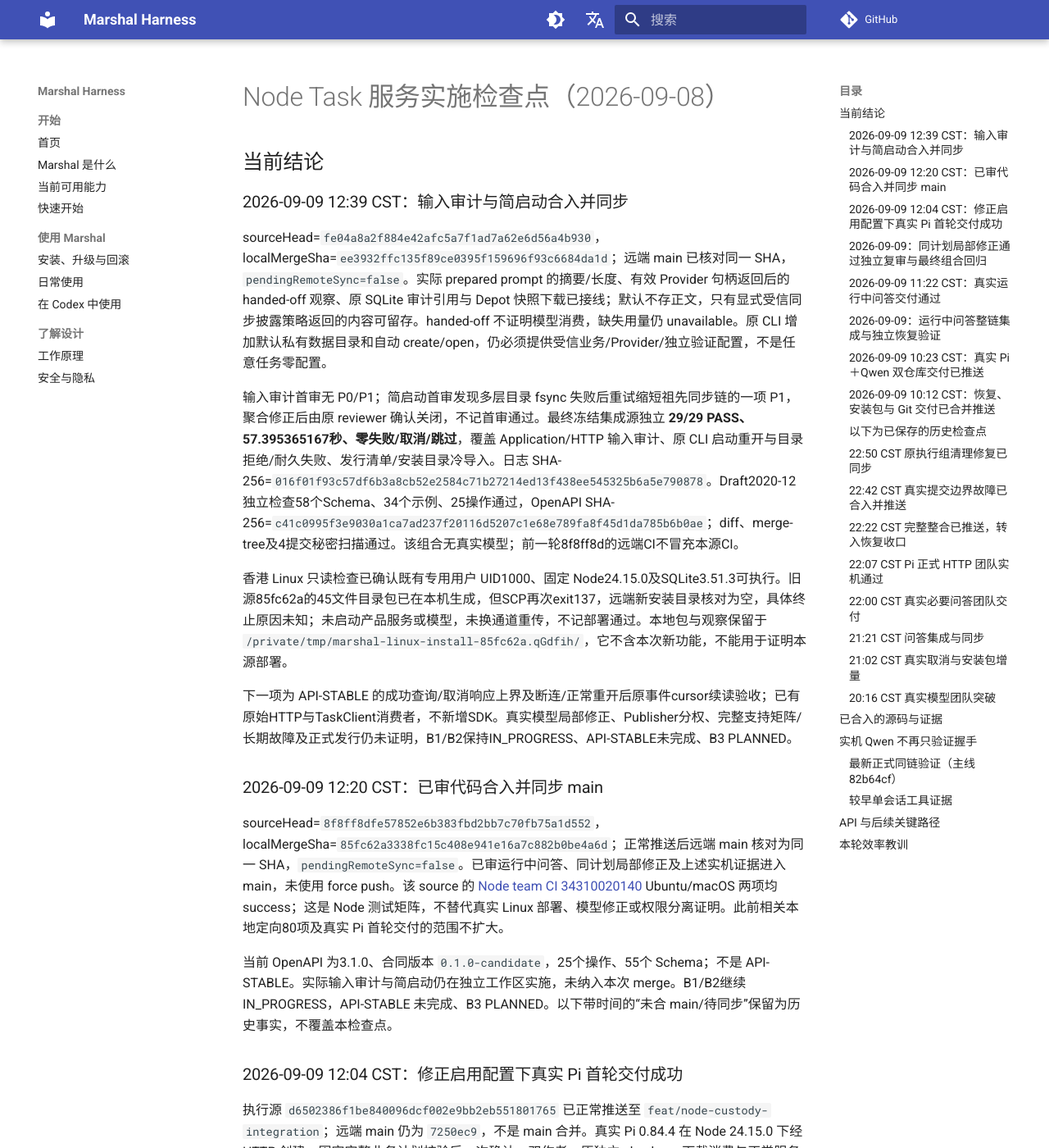
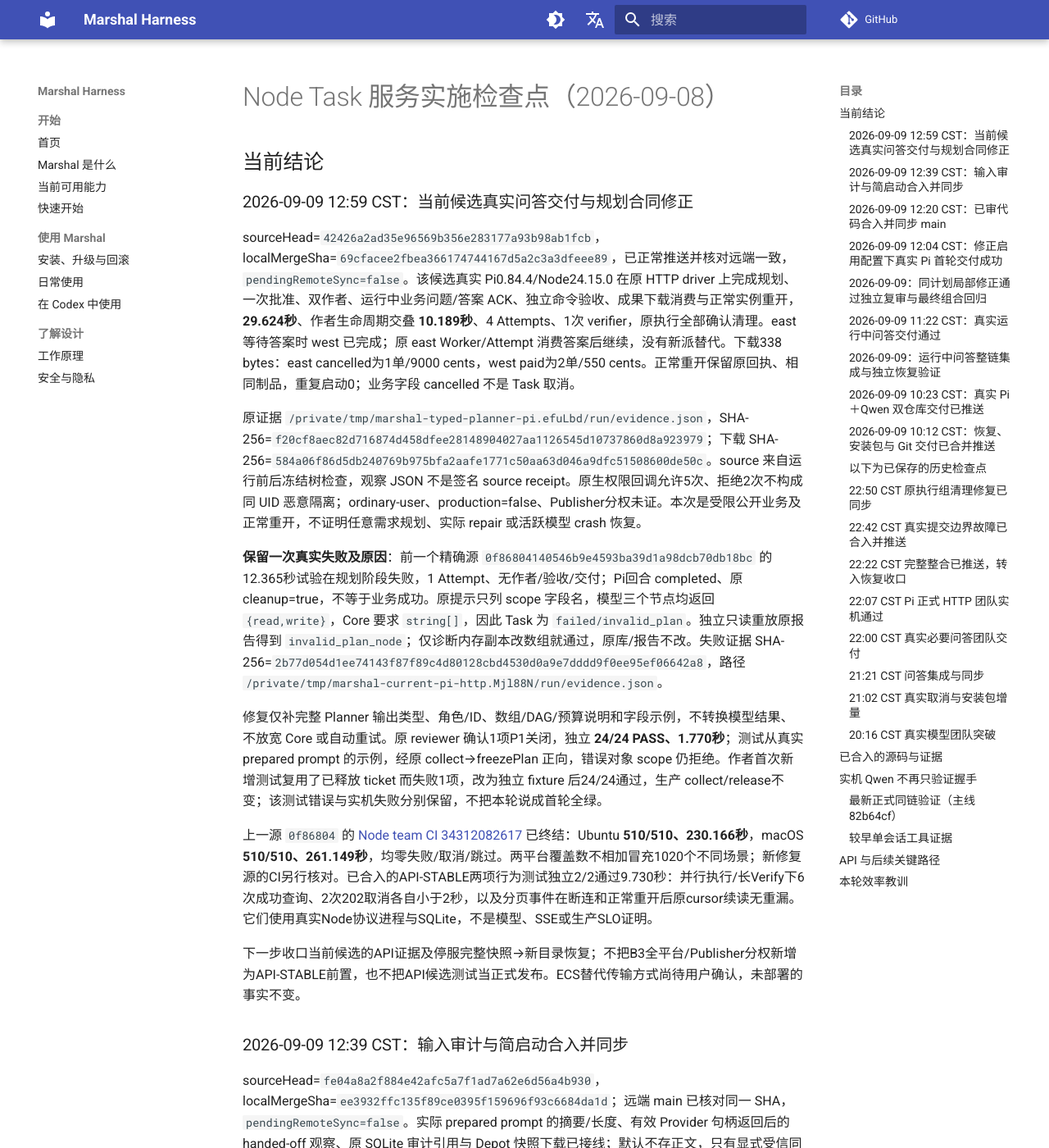
Before and after one commit to chiga0/marshal-harness, an MkDocs documentation site: the page built from docs/node-task-service-status-2026-09-08.md, in a window 1280 px wide and 1400 px high. Shown: the whole window at 82% size. Built offline with MkDocs 1.6.1 and Material for MkDocs 9.7.7, drawn with Linux system fonts in a browser that asks for light colours; comment, search, counter and statistics services are not loaded.

Commit message:
docs: record current API checks and real planner correction evidence

```diff
--- a/docs/node-task-service-status-2026-09-08.md
+++ b/docs/node-task-service-status-2026-09-08.md
@@ -1,6 +1,20 @@
 # Node Task 服务实施检查点（2026-09-08）
 
 ## 当前结论
+
+### 2026-09-09 12:59 CST：当前候选真实问答交付与规划合同修正
+
+sourceHead=`42426a2ad35e96569b356e283177a93b98ab1fcb`，localMergeSha=`69cfacee2fbea366174744167d5a2c3a3dfeee89`，已正常推送并核对远端一致，`pendingRemoteSync=false`。该候选真实 Pi0.84.4/Node24.15.0 在原 HTTP driver 上完成规划、一次批准、双作者、运行中业务问题/答案 ACK、独立命令验收、成果下载消费与正常实例重开，**29.624秒**、作者生命周期交叠 **10.189秒**、4 Attempts、1次 verifier，原执行全部确认清理。east 等待答案时 west 已完成；原 east Worker/Attempt 消费答案后继续，没有新派替代。下载338 bytes：east cancelled为1单/9000 cents，west paid为2单/550 cents。正常重开保留原回执、相同制品，重复启动0；业务字段 cancelled 不是 Task 取消。
+
+原证据 `/private/tmp/marshal-typed-planner-pi.efuLbd/run/evidence.json`，SHA-256=`f20cf8aec82d716874d458dfee28148904027aa1126545d10737860d8a923979`；下载 SHA-256=`584a06f86d5db240769b975bfa2aafe1771c50aa63d046a9dfc51508600de50c`。source 来自运行前后冻结树检查，观察 JSON 不是签名 source receipt。原生权限回调允许5次、拒绝2次不构成同 UID 恶意隔离；ordinary-user、production=false、Publisher分权未证。本次是受限公开业务及正常重开，不证明任意需求规划、实际 repair 或活跃模型 crash 恢复。
+
+**保留一次真实失败及原因**：前一个精确源 `0f86804140546b9e4593ba39d1a98dcb70db18bc` 的12.365秒试验在规划阶段失败，1 Attempt、无作者/验收/交付；Pi回合 completed、原cleanup=true，不等于业务成功。原提示只列 scope 字段名，模型三个节点均返回 `{read,write}`，Core 要求 `string[]`，因此 Task 为 `failed/invalid_plan`。独立只读重放原报告得到 `invalid_plan_node`；仅诊断内存副本改数组就通过，原库/报告不改。失败证据 SHA-256=`2b77d054d1ee74143f87f89c4d80128cbd4530d0a9e7dddd9f0ee95ef06642a8`，路径 `/private/tmp/marshal-current-pi-http.Mjl88N/run/evidence.json`。
+
+修复仅补完整 Planner 输出类型、角色/ID、数组/DAG/预算说明和字段示例，不转换模型结果、不放宽 Core 或自动重试。原 reviewer 确认1项P1关闭，独立 **24/24 PASS、1.770秒**；测试从真实 prepared prompt 的示例，经原 collect→freezePlan 正向，错误对象 scope 仍拒绝。作者首次新增测试复用了已释放 ticket 而失败1项，改为独立 fixture 后24/24通过，生产 collect/release不变；该测试错误与实机失败分别保留，不把本轮说成首轮全绿。
+
+上一源 `0f86804` 的 [Node team CI 34312082617](https://github.com/chiga0/marshal-harness/actions/runs/34312082617) 已终结：Ubuntu **510/510、230.166秒**，macOS **510/510、261.149秒**，均零失败/取消/跳过。两平台覆盖数不相加冒充1020个不同场景；新修复源的CI另行核对。已合入的API-STABLE两项行为测试独立2/2通过9.730秒：并行执行/长Verify下6次成功查询、2次202取消各自小于2秒，以及分页事件在断连和正常重开后原cursor续读无重漏。它们使用真实Node协议进程与SQLite，不是模型、SSE或生产SLO证明。
+
+下一步收口当前候选的API证据及停服完整快照→新目录恢复；不把B3全平台/Publisher分权新增为API-STABLE前置，也不把API候选测试当正式发布。ECS替代传输方式尚待用户确认，未部署的事实不变。
 
 ### 2026-09-09 12:39 CST：输入审计与简启动合入并同步
 
```
Also changed, not shown: docs/agent-team-service-milestones.md (+2 -0 lines), docs/roadmap-status.md (+2 -0 lines).
